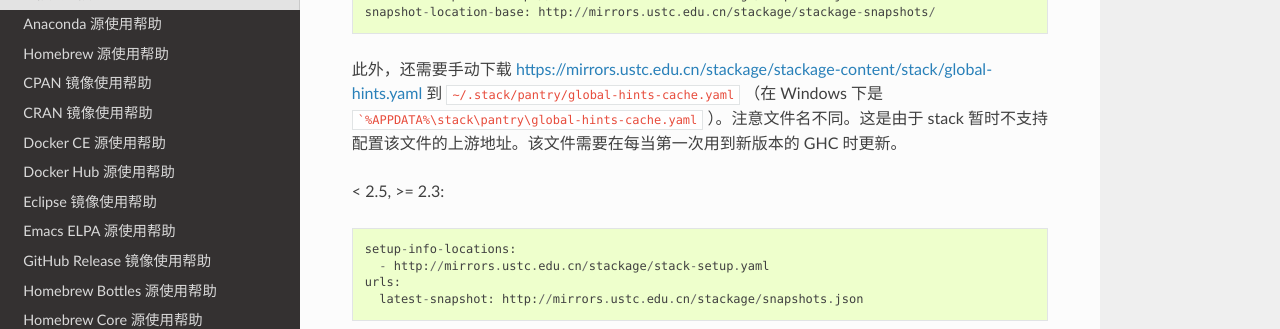
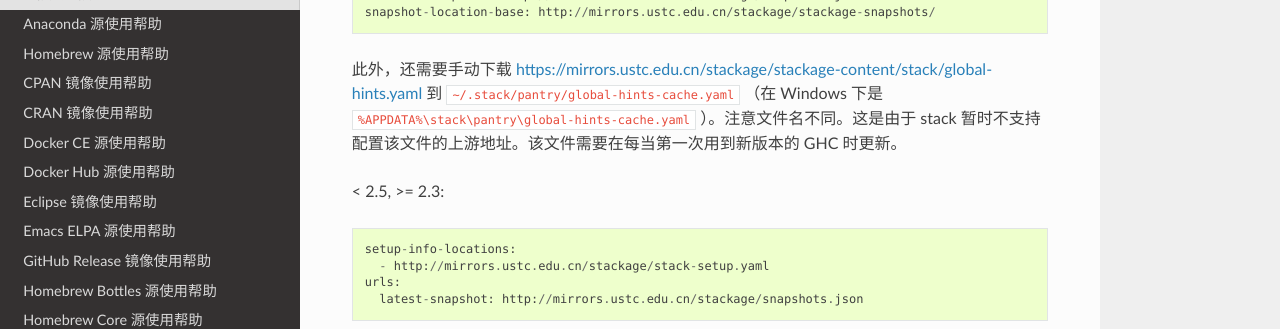
Before and after one commit to ustclug/mirrorhelp, a Sphinx documentation site: the page built from source/stackage.rst, in a window 1280 px wide and 900 px high, scrolled down 515 px. Shown: the part 147-476 px from the top of the window. Built offline with Sphinx 7.4.7 and the Read the Docs theme 2.0.0, drawn with Linux system fonts in a browser that asks for light colours; pages that are not in the unit, such as notebooks, are missing from menus.

````diff
--- a/source/stackage.rst
+++ b/source/stackage.rst
@@ -29,7 +29,7 @@ Stackage 镜像
      latest-snapshot: http://mirrors.ustc.edu.cn/stackage/snapshots.json
    snapshot-location-base: http://mirrors.ustc.edu.cn/stackage/stackage-snapshots/
 
-此外，还需要手动下载 https://mirrors.ustc.edu.cn/stackage/stackage-content/stack/global-hints.yaml 到 ``~/.stack/pantry/global-hints-cache.yaml`` （在 Windows 下是 ```%APPDATA%\stack\pantry\global-hints-cache.yaml`` ）。注意文件名不同。这是由于 stack 暂时不支持配置该文件的上游地址。该文件需要在每当第一次用到新版本的 GHC 时更新。
+此外，还需要手动下载 https://mirrors.ustc.edu.cn/stackage/stackage-content/stack/global-hints.yaml 到 ``~/.stack/pantry/global-hints-cache.yaml`` （在 Windows 下是 ``%APPDATA%\stack\pantry\global-hints-cache.yaml`` ）。注意文件名不同。这是由于 stack 暂时不支持配置该文件的上游地址。该文件需要在每当第一次用到新版本的 GHC 时更新。
 
 < 2.5, >= 2.3:
 
````
